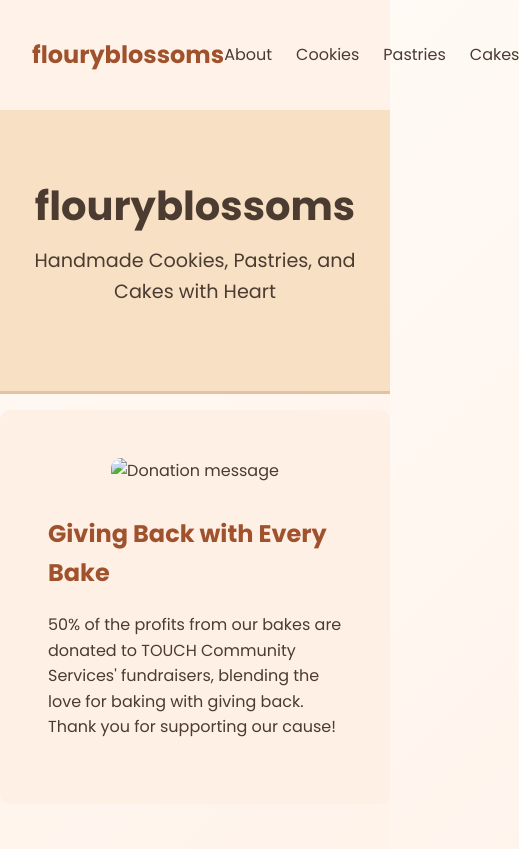
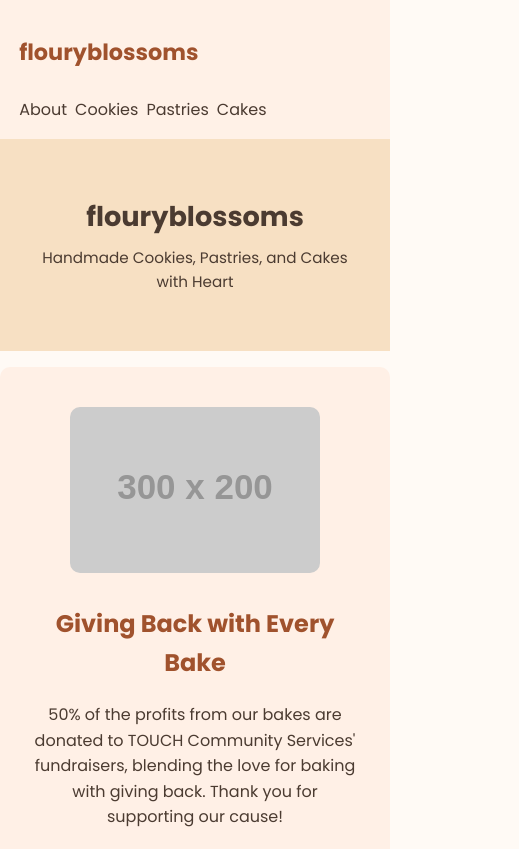
Before and after one commit to Flouryblossoms/Flouryblossoms, a plain HTML site: page index.html in a window 390 px wide. Shown: the top 849 px of the page, 519 px wide, since content can reach past the window. Drawn offline with Linux system fonts and the light colour scheme; placeholder pictures from the web are drawn by us.

Commit message:
responsive

```diff
--- a/index.html
+++ b/index.html
@@ -3,62 +3,9 @@
 <head>
     <meta charset="UTF-8">
     <meta name="viewport" content="width=device-width, initial-scale=1.0">
-    <title>flouryblossomss </title>
+    <title>flouryblossoms</title>
     <link href="https://fonts.googleapis.com/css2?family=Poppins:wght@400;600;700&display=swap" rel="stylesheet">
     <link rel="stylesheet" href="styles.css">
-    <style>
-        body {
-            font-family: 'Poppins', sans-serif;
-            margin: 0;
-            padding: 0;
-            background: linear-gradient(135deg, #fffaf5, #ffeadd);
-            color: #4b3b31;
-            overflow-x: hidden;
-        }
-        nav {
-            display: flex;
-            justify-content: space-between;
-            align-items: center;
-            padding: 1rem 2rem;
-            background: rgba(255, 240, 230, 0.8);
-            position: sticky;
-            top: 0;
-            backdrop-filter: blur(8px);
-            z-index: 10;
-        }
-        nav h1 {
-            font-size: 1.5rem;
-            color: #a0522d;
-            cursor: pointer;
-        }
-        nav ul {
-            list-style: none;
-            display: flex;
-            gap: 1.5rem;
-            margin: 0;
-            padding: 0;
-        }
-        nav ul li a {
-            text-decoration: none;
-            color: #4b3b31;
-            font-weight: 500;
-            transition: color 0.3s;
-        }
-        nav ul li a:hover {
-            color: #d97d54;
-        }
-        .fade-in {
-            opacity: 0;
-            transform: translateY(20px);
-            animation: fadeIn 0.8s forwards;
-        }
-        @keyframes fadeIn {
-            to {
-                opacity: 1;
-                transform: translateY(0);
-            }
-        }
-    </style>
 </head>
 <body>
     <nav>
@@ -71,13 +18,13 @@
         </ul>
     </nav>
 
-    <header class="fade-in" style="text-align:center; padding: 4rem 1rem;">
+    <header class="fade-in">
         <h1>flouryblossoms</h1>
         <p>Handmade Cookies, Pastries, and Cakes with Heart</p>
     </header>
 
     <section class="about fade-in" id="about">
-        <img src="" alt="Donation message" class="about-img">
+        <img src="https://via.placeholder.com/300x200?text=About+Us" alt="Baking for a cause" class="about-img">
         <div class="about-text">
             <h2>Giving Back with Every Bake</h2>
             <p>
@@ -110,12 +57,11 @@
     </main>
 
     <footer class="fade-in">
-        <p>&copy; flouryblossoms• Baked with Heart in Singapore</p>
+        <p>&copy; flouryblossoms • Baked with Heart in Singapore</p>
     </footer>
 
     <script>
         const observer = new IntersectionObserver(entries => {
-
             entries.forEach(entry => {
                 if (entry.isIntersecting) {
                     entry.target.classList.add('animate');
--- a/styles.css
+++ b/styles.css
@@ -1,35 +1,77 @@
 /* Reset and fonts */
 body {
-    font-family: 'Segoe UI', sans-serif;
+    font-family: 'Poppins', sans-serif;
     margin: 0;
     padding: 0;
     background: #fffaf5;
     color: #4b3b31;
     line-height: 1.6;
+    overflow-x: hidden;
+}
+
+nav {
+    display: flex;
+    flex-wrap: wrap;
+    justify-content: space-between;
+    align-items: center;
+    padding: 1rem 1.2rem;
+    background: rgba(255, 240, 230, 0.9);
+    position: sticky;
+    top: 0;
+    z-index: 10;
+    backdrop-filter: blur(8px);
+}
+
+nav h1 {
+    font-size: 1.4rem;
+    color: #a0522d;
+    cursor: pointer;
+}
+
+nav ul {
+    list-style: none;
+    display: flex;
+    flex-wrap: wrap;
+    gap: 1rem;
+    margin: 0;
+    padding: 0;
+}
+
+nav ul li a {
+    text-decoration: none;
+    color: #4b3b31;
+    font-weight: 500;
+    transition: color 0.3s;
+}
+
+nav ul li a:hover {
+    color: #d97d54;
 }
 
 header {
+    text-align: center;
+    padding: 3rem 1rem;
     background: #f7e0c3;
-    text-align: center;
-    padding: 2rem;
-    border-bottom: 3px solid #e0c3a3;
 }
 
 header h1 {
-    font-size: 2.5rem;
-    margin: 0;
+    font-size: 2rem;
+    margin: 0.5rem 0;
 }
 
 header p {
-    font-size: 1.2rem;
-    margin-top: 0.5rem;
+    font-size: 1rem;
+    margin: 0.5rem 0;
+    max-width: 90%;
+    margin-left: auto;
+    margin-right: auto;
 }
 
 main {
     display: flex;
     flex-wrap: wrap;
     justify-content: center;
-    padding: 2rem;
+    padding: 1.5rem 1rem;
 }
 
 .product {
@@ -49,6 +91,7 @@ main {
 
 .product img {
     width: 100%;
+    height: auto;
     border-radius: 10px;
 }
 
@@ -62,6 +105,8 @@ button {
     cursor: pointer;
     margin-top: 0.7rem;
     transition: background-color 0.2s;
+    width: 80%;
+    max-width: 250px;
 }
 
 button:hover {
@@ -75,28 +120,30 @@ footer {
     font-size: 0.9rem;
 }
 
-/* About section */
 .about {
     display: flex;
     flex-wrap: wrap;
     align-items: center;
     justify-content: center;
     background: #fff0e6;
-    padding: 2rem;
+    padding: 2rem 1rem;
     border-radius: 10px;
     margin: 1rem auto;
     max-width: 1000px;
 }
 
 .about-img {
-    max-width: 250px;
+    max-width: 90%;
+    width: 250px;
     border-radius: 10px;
     margin: 1rem;
+    height: auto;
 }
 
 .about-text {
     max-width: 500px;
     margin: 1rem;
+    text-align: center;
 }
 
 .about-text h2 {
@@ -104,26 +151,42 @@ footer {
     color: #a0522d;
 }
 
-/* Product Highlight */
-.product-highlight {
-    text-align: center;
-    padding: 2rem;
-    background: #fff6ec;
-    margin: 1rem auto;
-    max-width: 600px;
-    border-radius: 12px;
+/* Fade-in animation */
+.fade-in {
+    opacity: 0;
+    transform: translateY(20px);
+    animation: fadeIn 0.8s forwards;
 }
 
-.product-highlight-img {
-    max-width: 250px;
-    border-radius: 12px;
-    margin: 1rem 0;
+@keyframes fadeIn {
+    to {
+        opacity: 1;
+        transform: translateY(0);
+    }
 }
 
-/* Responsive */
+/* Responsive adjustments */
 @media (max-width: 768px) {
+    nav {
+        flex-direction: column;
+        align-items: flex-start;
+    }
+    nav ul {
+        flex-wrap: wrap;
+        gap: 0.5rem;
+        padding-top: 0.5rem;
+    }
+    header h1 {
+        font-size: 1.7rem;
+    }
+    header p {
+        font-size: 0.95rem;
+    }
+    .about {
+        flex-direction: column;
+        padding: 1.5rem 1rem;
+    }
     main {
-        flex-direction: column;
-        align-items: center;
+        padding: 1rem 0.5rem;
     }
 }
```
